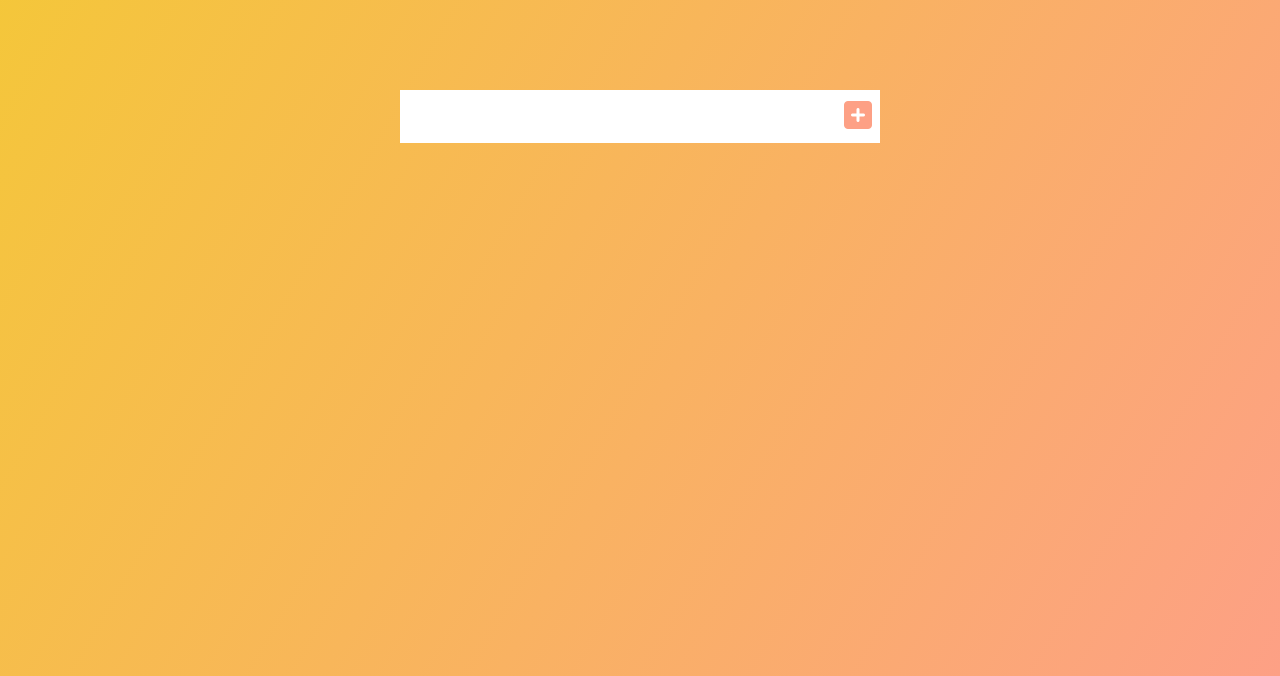
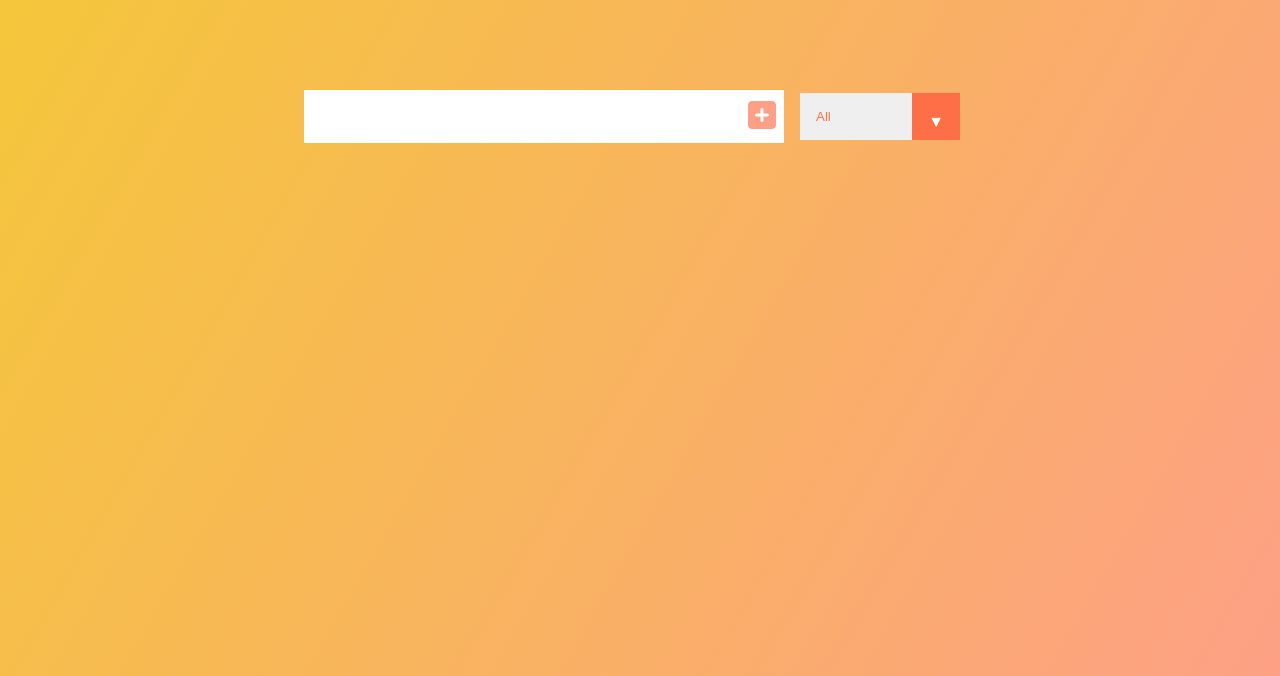
Before and after one commit to elizabetholsavsky/to-do-two, a plain HTML site: page index.html in a window 1280 px wide. Shown: the part 124-800 px from the top of the page. Drawn offline with Linux system fonts and the light colour scheme.

Commit message:
style filter selector

```diff
--- a/index.html
+++ b/index.html
@@ -24,6 +24,14 @@
             <i class="fas fa-plus-square"></i>
         </button>
 
+        <div class="select">
+            <select name="todos" class="filter-todo">
+                <option value="all">All</option>
+                <option value="completed">Completed</option>
+                <option value="uncompleted">Uncompleted</option>
+            </select>
+        </div>
+
     </form>
 
     <div class="todo-container">
--- a/style.css
+++ b/style.css
@@ -100,3 +100,42 @@ form button:hover{
     transform: translateY(8rem) rotateZ(20deg);
     opacity: 0;
 }
+
+select {
+    -webkit-appearance: none;
+    -moz-appearance: none;
+    -ms-appearance: none;
+    appearance: none;
+    outline: 0;
+    box-shadow: none;
+    border: 0 !important;
+    background-image: none;
+}
+
+.select {
+    margin: 1rem;
+    position: relative;
+    overflow: hidden;
+}
+
+select {
+    color: #ff6f47;
+    width: 10rem;
+    cursor: pointer;
+    padding: 1rem;
+}
+
+.select::after {
+    content: "\25BC";
+    position: absolute;
+    background: #ff6f47;
+    top: 0;
+    right: 0;
+    padding: 1rem;
+    pointer-events: none;
+}
+
+.select:hover::after {
+    background: white;
+    color: #ff6f47;
+}
```
